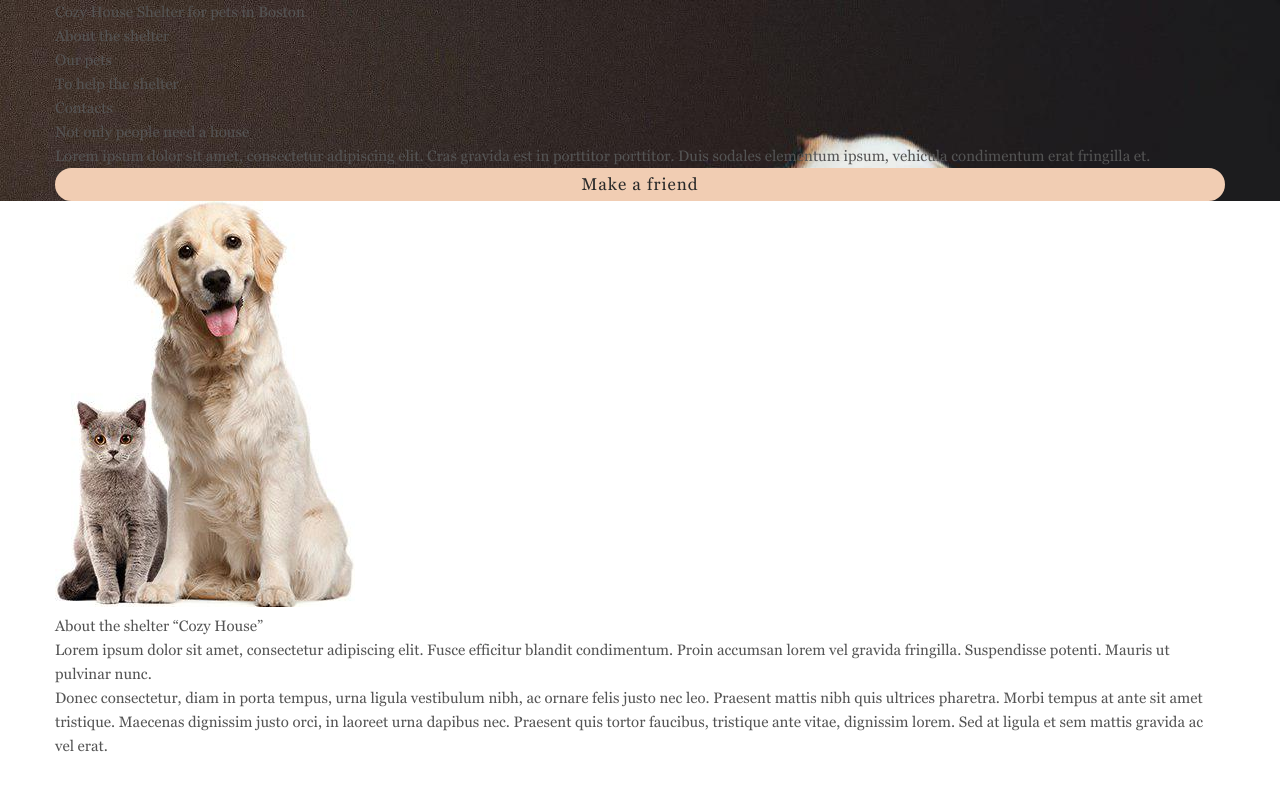
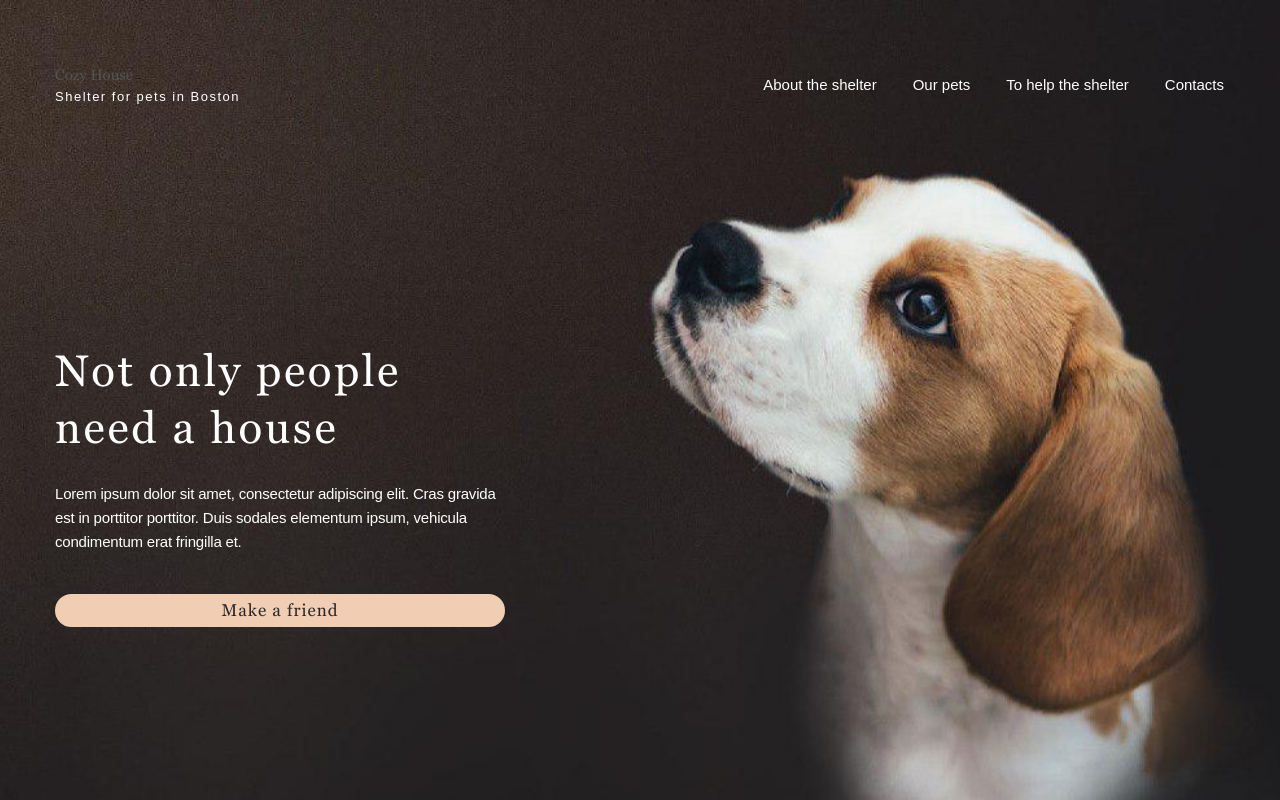
Before and after one commit to eksem2/cozy-House, a website: page app/index.html in a window 1280 px wide. Shown: the top 800 px of the page. Drawn offline with Linux system fonts and the light colour scheme.

Commit message:
add about

```diff
--- a/app/index.html
+++ b/app/index.html
@@ -20,7 +20,7 @@
             </a>
           </div>
           <nav class="header__nav">
-            <ul class="header__nav=list">
+            <ul class="header__nav-list">
               <li class="header__nav-item">
                 <a href="#">About the shelter</a>
               </li>
--- a/app/scss/style.scss
+++ b/app/scss/style.scss
@@ -3,6 +3,7 @@
 @import "./libs";
 @import "./fonts";
 
- @import "./_global-style";
-// @import "./components/_header";
-// @import "./components/_heading";
+@import "./_global-style";
+@import "./components/_header";
+@import "./components/_heading";
+@import "./components/_about"
```
Also changed, not shown: app/css/style.min.css.
